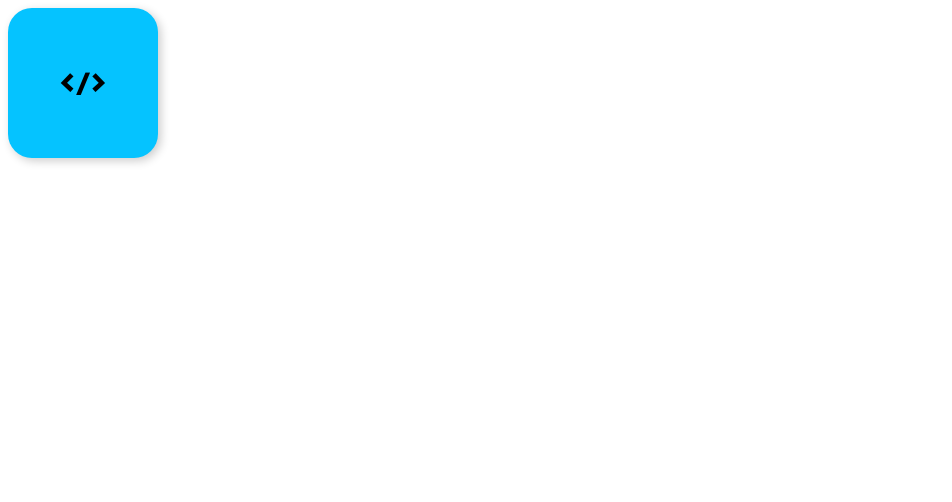
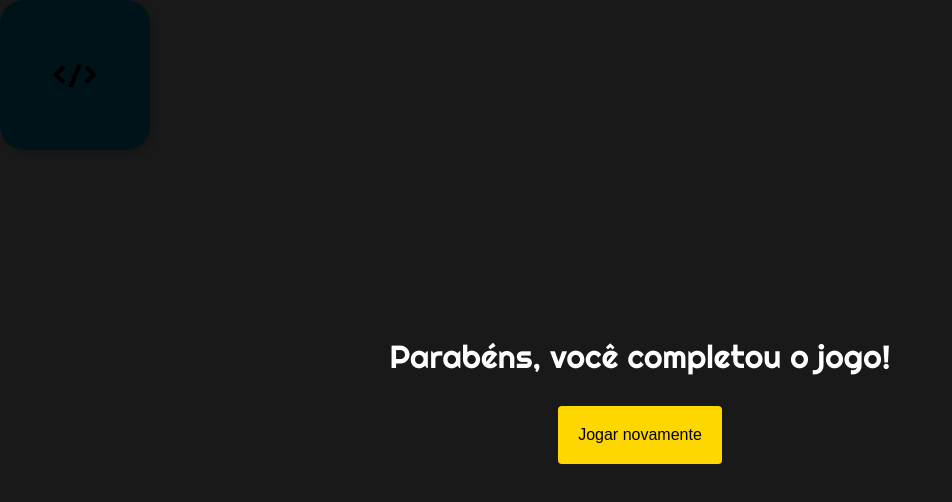
Before and after one commit to vitorhonna/jogo-da-memoria, a plain HTML site: page index.html in a window 1280 px wide. Shown: the whole page, without its empty margins (0-952 px from the left). Drawn offline with Linux system fonts and the light colour scheme.

Commit message:
Add modal for game end

```diff
--- a/index.html
+++ b/index.html
@@ -27,6 +27,11 @@
             <div class="card_back">&lt/&gt</div>
         </div>
 
+        <div id="gameOver">
+            <div>Parabéns, você completou o jogo!</div>
+            <button id="restart" onclick="restart()">Jogar novamente</button>
+        </div>
+
         <script src="./scripts/script.js"></script>
     </body>
 </html>
--- a/styles/style.css
+++ b/styles/style.css
@@ -8,8 +8,6 @@ body {
     font-family: "Righteous", "Lucida Sans", "Lucida Sans Regular",
         "Lucida Grande", "Lucida Sans Unicode", Geneva, Verdana, sans-serif;
     font-weight: 500;
-
-    padding: 8px;
 }
 
 .card {
@@ -53,3 +51,31 @@ body {
     font-size: 2rem;
     /* display: none; */
 }
+
+#gameOver {
+    position: absolute;
+    width: 100%;
+    height: 100%;
+    background-color: rgba(0, 0, 0, 0.9);
+    color: white;
+    font-size: 2rem;
+
+    top: 0;
+
+    display: flex;
+    flex-direction: column;
+    justify-content: center;
+    align-items: center;
+
+    text-align: center;
+}
+
+#restart {
+    background-color: gold;
+    padding: 20px;
+    font-size: 1rem;
+    margin-top: 30px;
+    border: none;
+    border-radius: 0.25rem;
+    cursor: pointer;
+}
```
